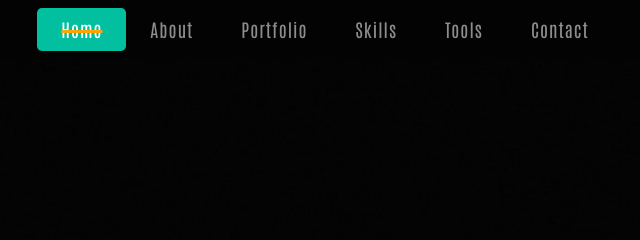
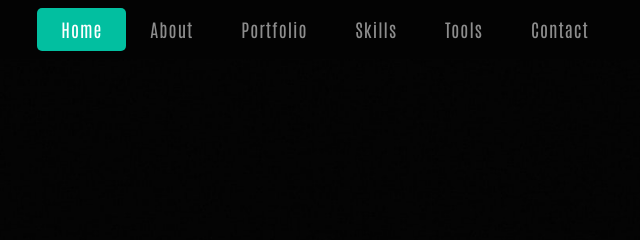
Before and after one commit to angularui06/website, a plain HTML site: page index.html in a window 1280 px wide. Shown: the top 240 px of the page, 315-955 px from the left. Drawn offline with nearby package versions, Linux system fonts and the light colour scheme.

Commit message:
Update styles.css

```diff
--- a/css/styles.css
+++ b/css/styles.css
@@ -236,9 +236,6 @@ body {
 .navbar-dark .navbar-nav .nav-link.active {
   background-color: #02bfa0 !important;
   border-radius: 5px;
-  text-decoration: line-through;
-  text-decoration-color: #ffa500 !important;
-  text-decoration-thickness: 3px;
 }
 
 /* Home */
```
